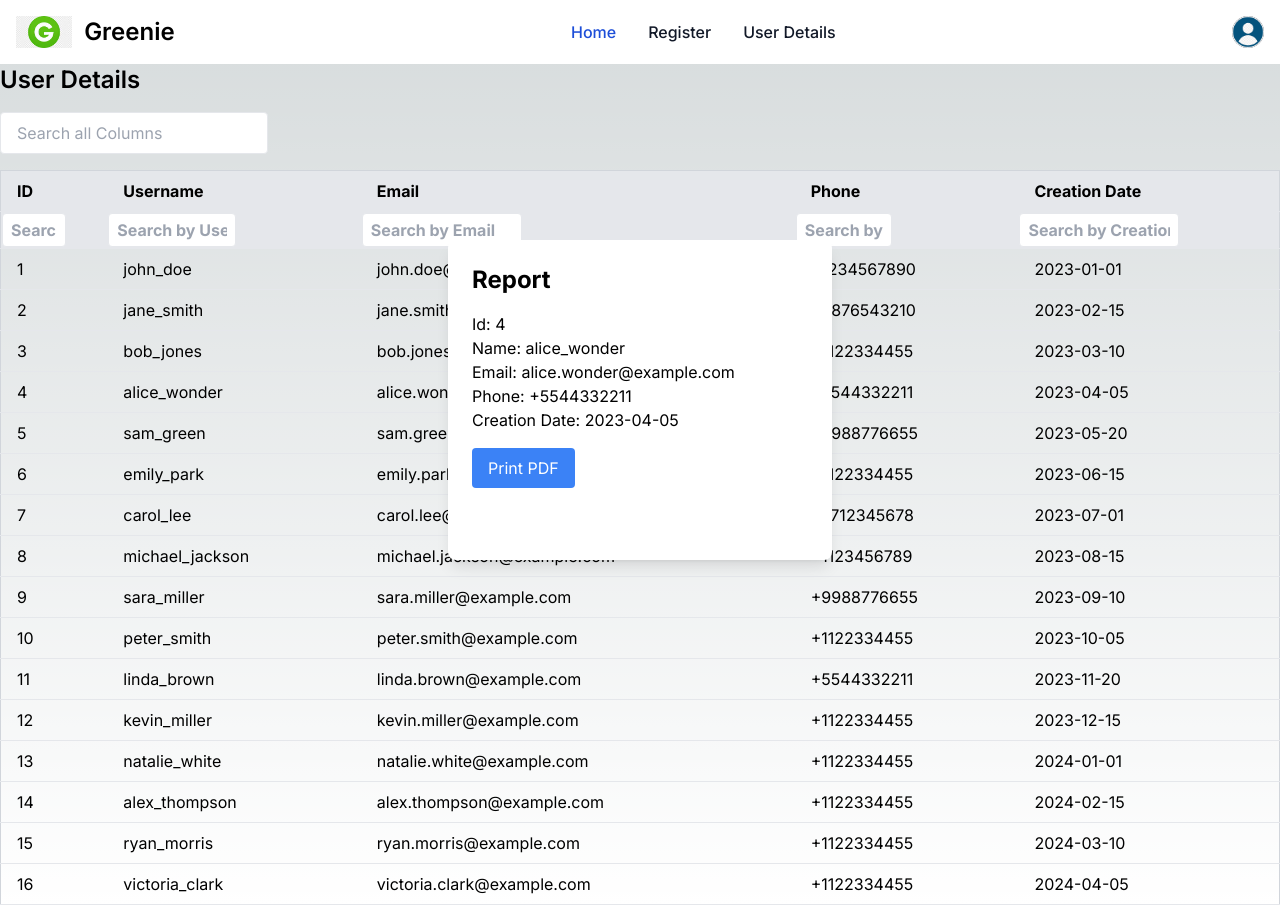
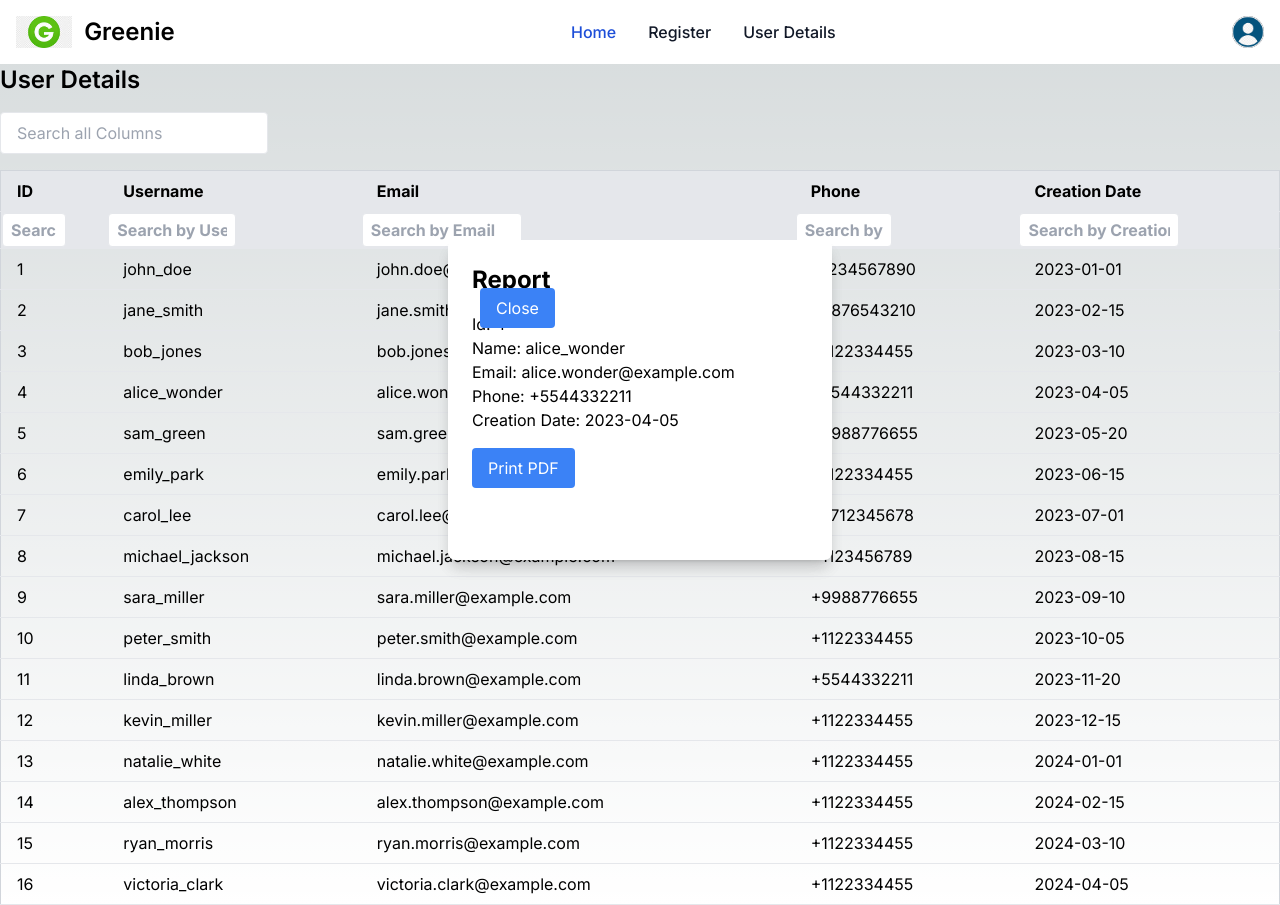
Before and after one commit to Avni17/gne_assignment, a Next.js app: page /user-details in a window 1280 px wide. Both pictures are taken after a click on the element 640 px from the left and 392 px from the top of the page. Built offline with nearby package versions, Linux system fonts and the light colour scheme.

Commit message:
close button added

```diff
--- a/app/user-details/modal.js
+++ b/app/user-details/modal.js
@@ -6,12 +6,15 @@ const Modal = ({ isOpen, onClose, children }) => {
     }
 
     return (
-    <div className="modal-overlay fixed top-0 left-0 w-full h-full flex items-center justify-center z-50">
-      <div className="modal ">
-        <button className="modal-close-btn mt-4 px-4 py-2 bg-blue-500 text-white rounded hover:bg-blue-600" onClick={onClose}>
+        <div className="fixed top-0 left-0 w-full h-full flex items-center justify-center z-50">
+            <div className="bg-white p-8 rounded-lg shadow-lg text-black w-96 h-80">
+                <div className="modal-content">
+                    <button style={{right:'-17 rem'}}className="modal-close-btn mt-4 px-4 py-2 bg-blue-500 text-white rounded hover:bg-blue-600 relative z-50" onClick={onClose}>
                         Close
                     </button>
-        <div className="modal-content">{children}</div>
+                    {children}
+
+                </div>
             </div>
         </div>
     );
--- a/app/user-details/report.js
+++ b/app/user-details/report.js
@@ -60,7 +60,7 @@ const Report = ({ selectedRow }) => {
     };
 
     return (
-        <div className="fixed top-0 left-0 w-full h-full flex items-center justify-center z-50">
+        <div className="fixed top-0 left-0 w-full h-full flex items-center justify-center z-40">
             <div className="bg-white p-6 rounded-lg shadow-lg text-black w-96 h-80">
                 <h2 className="text-2xl font-bold mb-4">Report</h2>
                 <h3>Id: {selectedRow.id}</h3>
```
Lines whose indentation alone changed are shown as unchanged.
